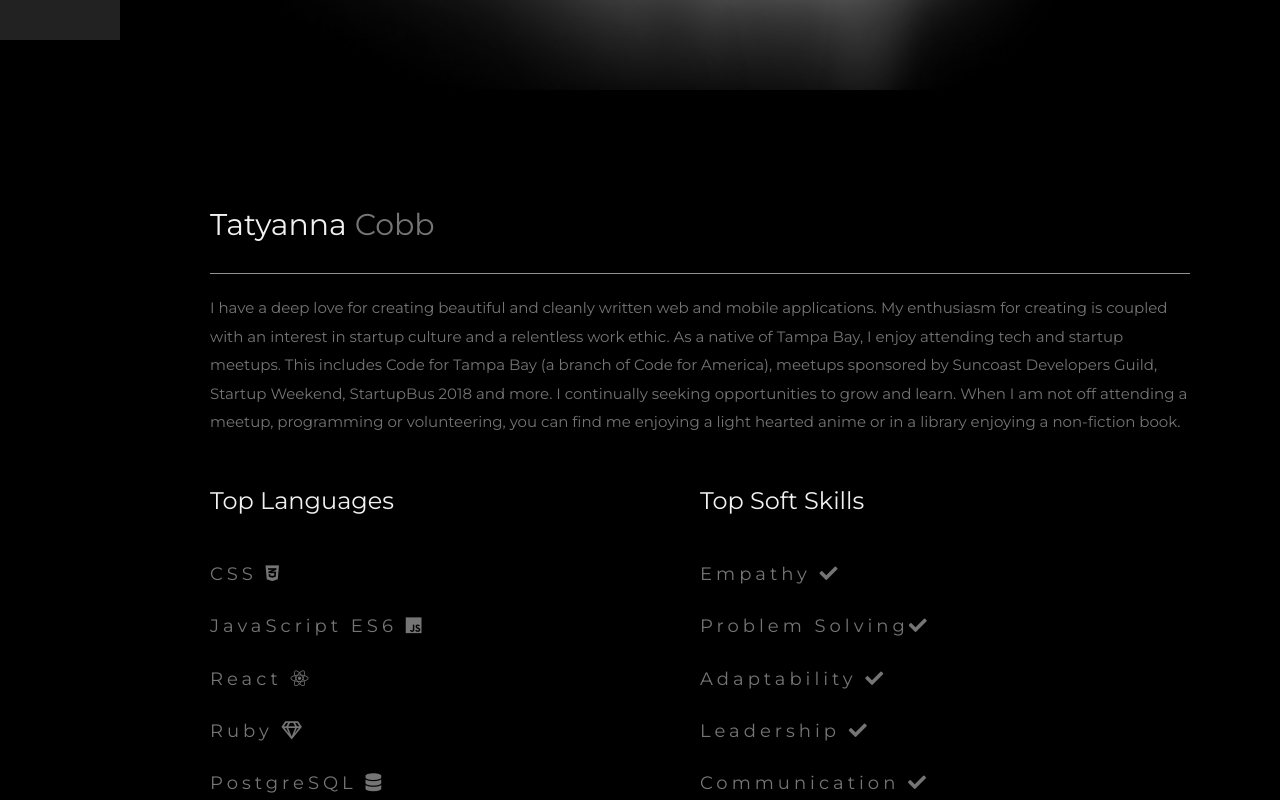
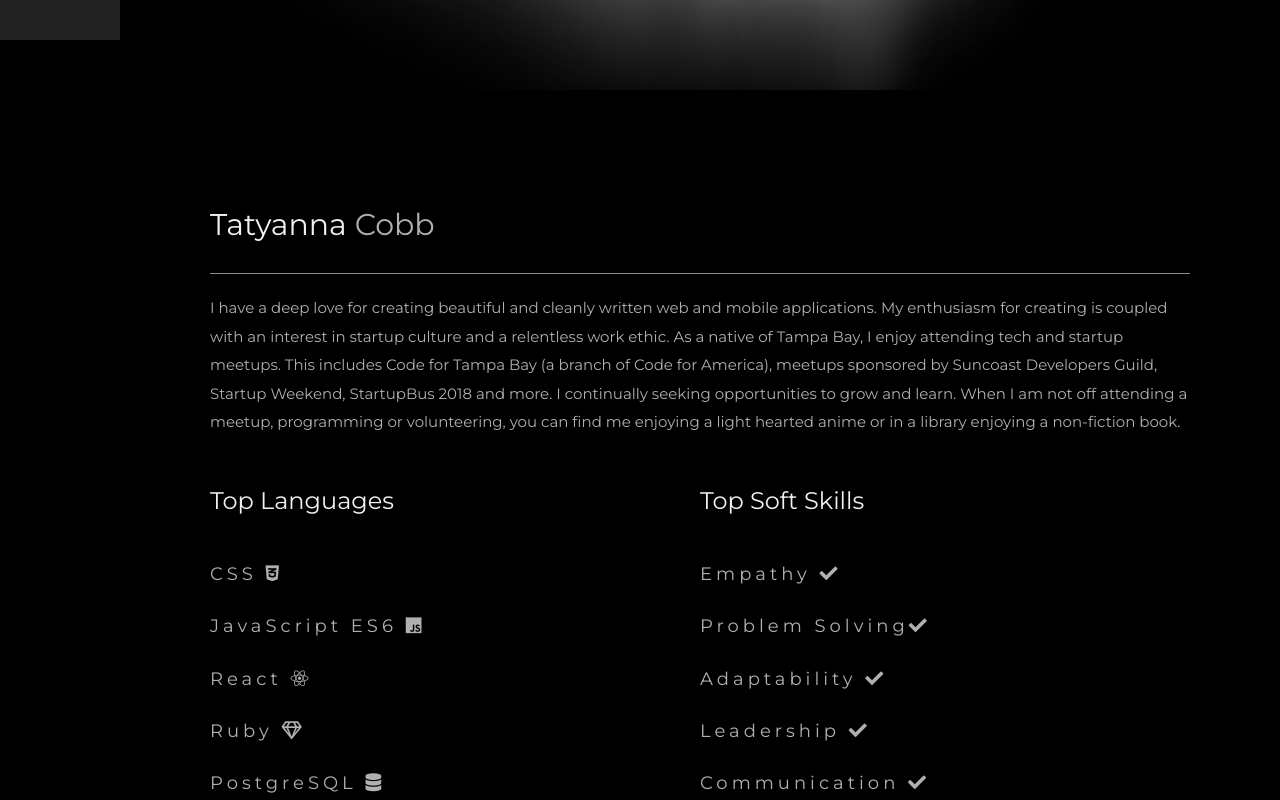
Before and after one commit to TatyCat/tatyanna, a React (Create React App) app: page / in a window 1280 px wide. Shown: the part 760-1560 px from the top of the page. Built offline with nearby package versions, Linux system fonts and the light colour scheme.

Commit message:
upgraded text color to be accessibility compliant.

```diff
--- a/src/index.css
+++ b/src/index.css
@@ -1610,7 +1610,7 @@ a {
 }
 
 .w3-text-grey, .w3-hover-text-grey:hover, .w3-text-gray, .w3-hover-text-gray:hover {
-  color: #757575!important
+  color: #b0b0b0 !important;
 }
 
 .w3-text-light-grey, .w3-hover-text-light-grey:hover, .w3-text-light-gray, .w3-hover-text-light-gray:hover {
--- a/src/pages/LandingPg.js
+++ b/src/pages/LandingPg.js
@@ -75,7 +75,7 @@ class LandingPg extends Component {
                 {/* <!-- Soft Skills --> */}
                 <section className="top-soft-skills">
                   <h3 className="w3-padding-16 w3-text-light-grey">Top Soft Skills</h3>
-                  <p className="w3-wide w3-large ">Empathy <i className="fas fa-check"></i></p>
+                  <p className="w3-wide w3-large">Empathy <i className="fas fa-check"></i></p>
                   <p className="w3-wide w3-large">Problem Solving<i className="fas fa-check  w3-large "></i></p>
                   <p className="w3-wide w3-large ">Adaptability <i className="fas fa-check"></i></p>
                   <p className="w3-wide w3-large ">Leadership <i className="fas fa-check"></i></p>
```
